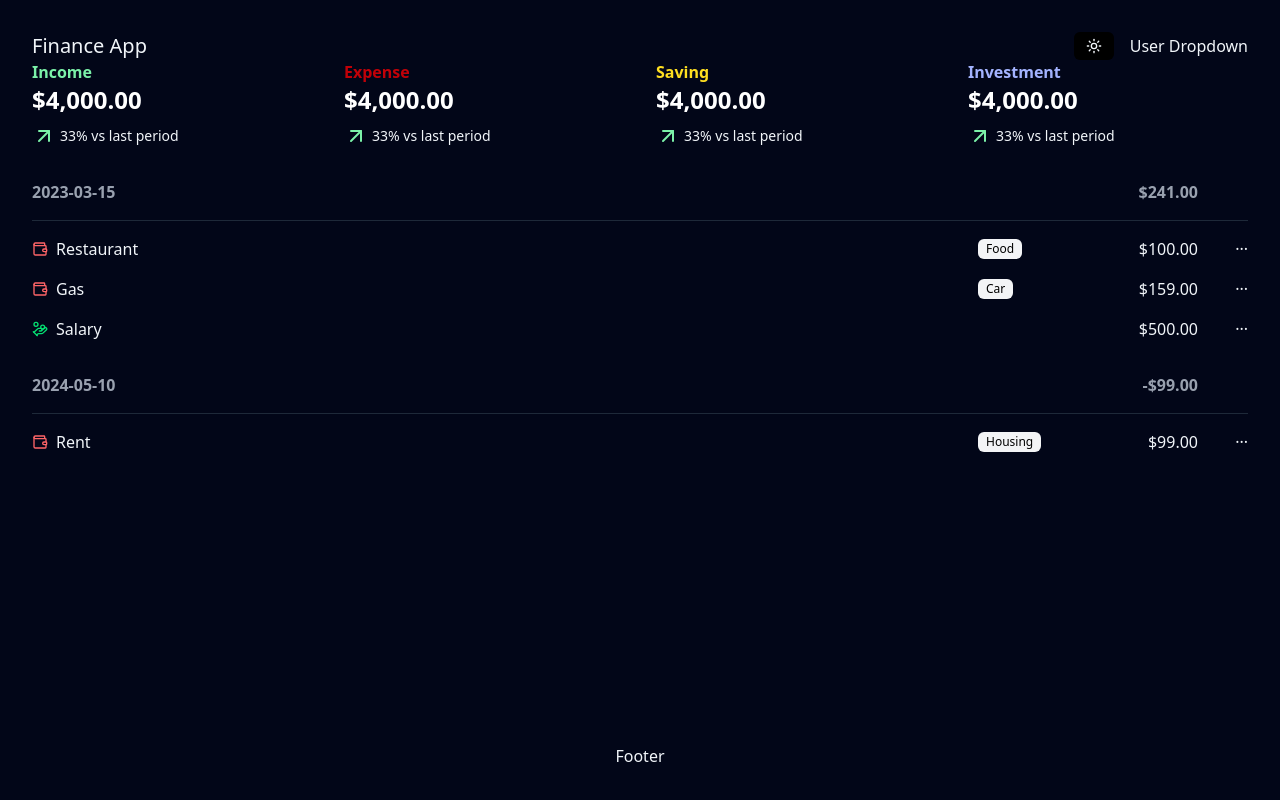
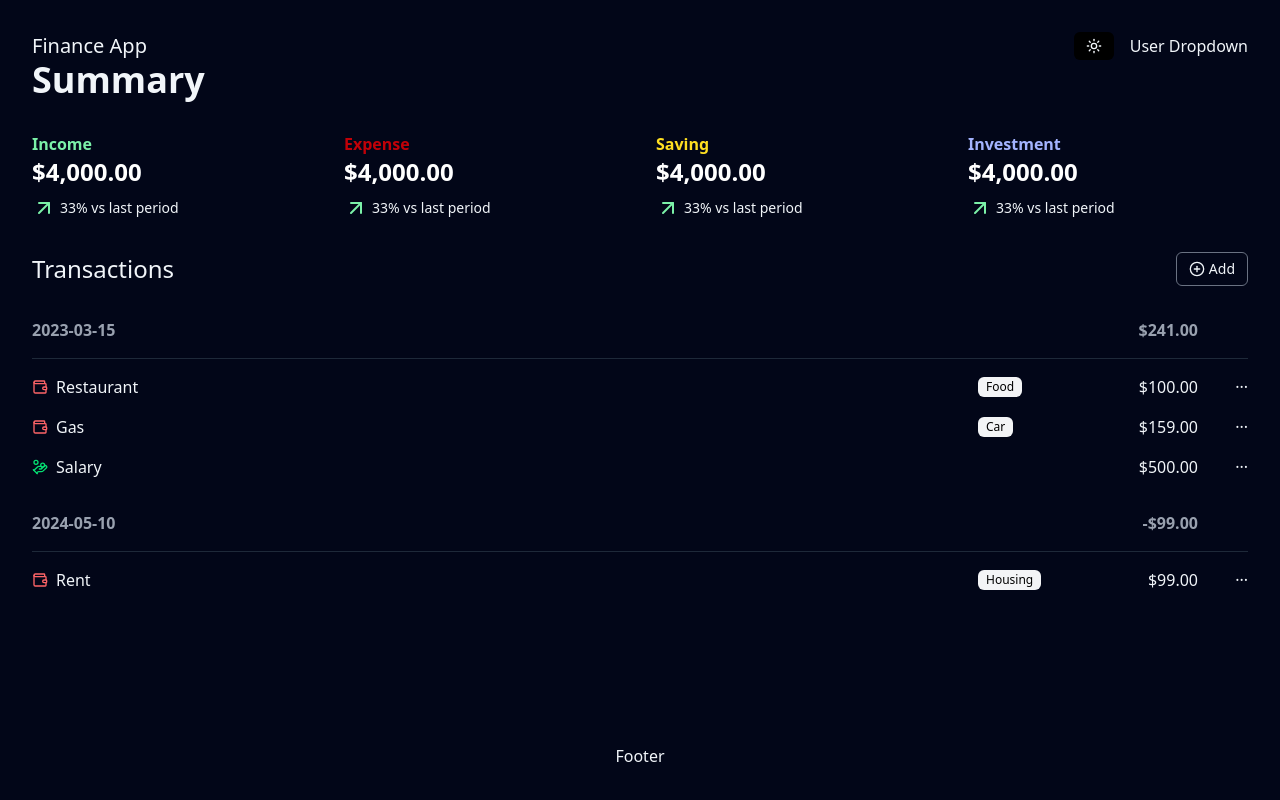
Before and after one commit to lukeckk/Wiser, a Next.js app: page /dashboard in a window 1280 px wide. Built offline with nearby package versions, Linux system fonts and the light colour scheme; no server answers; data requests are answered from the project's data file.

Commit message:
added 'add' button and new path dashboard/transaction/add

```diff
--- a/app/dashboard/page.js
+++ b/app/dashboard/page.js
@@ -3,10 +3,17 @@ import { Suspense } from "react"
 import TransactionListFallback from "@/components/transaction-list-fallback"
 import TrendFetch from "@/components/trend-fetch"
 import TrendFallback from "@/components/trend-fallback"
+import Link from 'next/link'
+import { PlusCircle } from 'lucide-react'
+import { sizes, variants } from "@/lib/variants"
 
 export default function Dashboard() {
   return (
     <>
+      <section className="mb-8">
+        <h1 className="text-4xl font-semibold">Summary</h1>
+      </section>
+
       <section className="mb-8 grid grid-cols-2 lg:grid-cols-4 gap-8">
         <Suspense fallback={<TrendFallback />}>
           <TrendFetch type="Income" />
@@ -21,6 +28,15 @@ export default function Dashboard() {
           <TrendFetch type="Investment" />
         </Suspense>
       </section>
+
+      <section className="flex justify-between items-center mb-8">
+        <h2 className="text-2xl">Transactions</h2>
+        <Link href="/dashboard/transaction/add" className={`flex items-center space-x-1 ${variants['outline']} ${sizes['sm']}`}>
+          <PlusCircle className="w-4 h-4" />
+          <div>Add</div>
+        </Link>
+      </section>
+
       <Suspense fallback={<TransactionListFallback />}>
         <TransactionList />
       </Suspense>
--- /dev/null
+++ b/app/dashboard/transaction/add/page.js
@@ -0,0 +1,5 @@
+export default function Page() {
+  return <>
+    <h1 className="text-4xl font-semibold mb-8">Add Transaction</h1>
+  </>
+}
--- a/components/button.js
+++ b/components/button.js
@@ -1,15 +1,6 @@
+import { sizes, variants } from "@/lib/variants"
+
 export default function Button({ children, variant, size, ...props }) {
-  const variants = {
-    default: 'bg-black text-white dark:bg-white dark:text-black rounded-md hover:bg-gray-700 dark:hover:bg-gray-200',
-    outline: 'border border-gray-300 dark:border-gray-500 rounded-md hover:bg-gray-300 dark:hover:bg-gray-500',
-    ghost: 'rounded-md bg-white dark:bg-black hover:bg-gray-200 dark:hover:bg-gray-500'
-  }
-  const sizes = {
-    xs: 'text-xs px-2 py-1',
-    sm: 'text-sm px-3 py-1.5',
-    base: 'text-base px-4 py-2',
-    lg: 'text-lg px-4 py-2'
-  }
   return (
     <button
       {...props}
--- /dev/null
+++ b/lib/variants.js
@@ -0,0 +1,11 @@
+export const variants = {
+  default: 'bg-black text-white dark:bg-white dark:text-black rounded-md hover:bg-gray-700 dark:hover:bg-gray-200',
+  outline: 'border border-gray-300 dark:border-gray-500 rounded-md hover:bg-gray-300 dark:hover:bg-gray-500',
+  ghost: 'rounded-md bg-white dark:bg-black hover:bg-gray-200 dark:hover:bg-gray-500'
+}
+export const sizes = {
+  xs: 'text-xs px-2 py-1',
+  sm: 'text-sm px-3 py-1.5',
+  base: 'text-base px-4 py-2',
+  lg: 'text-lg px-4 py-2'
+}
```
